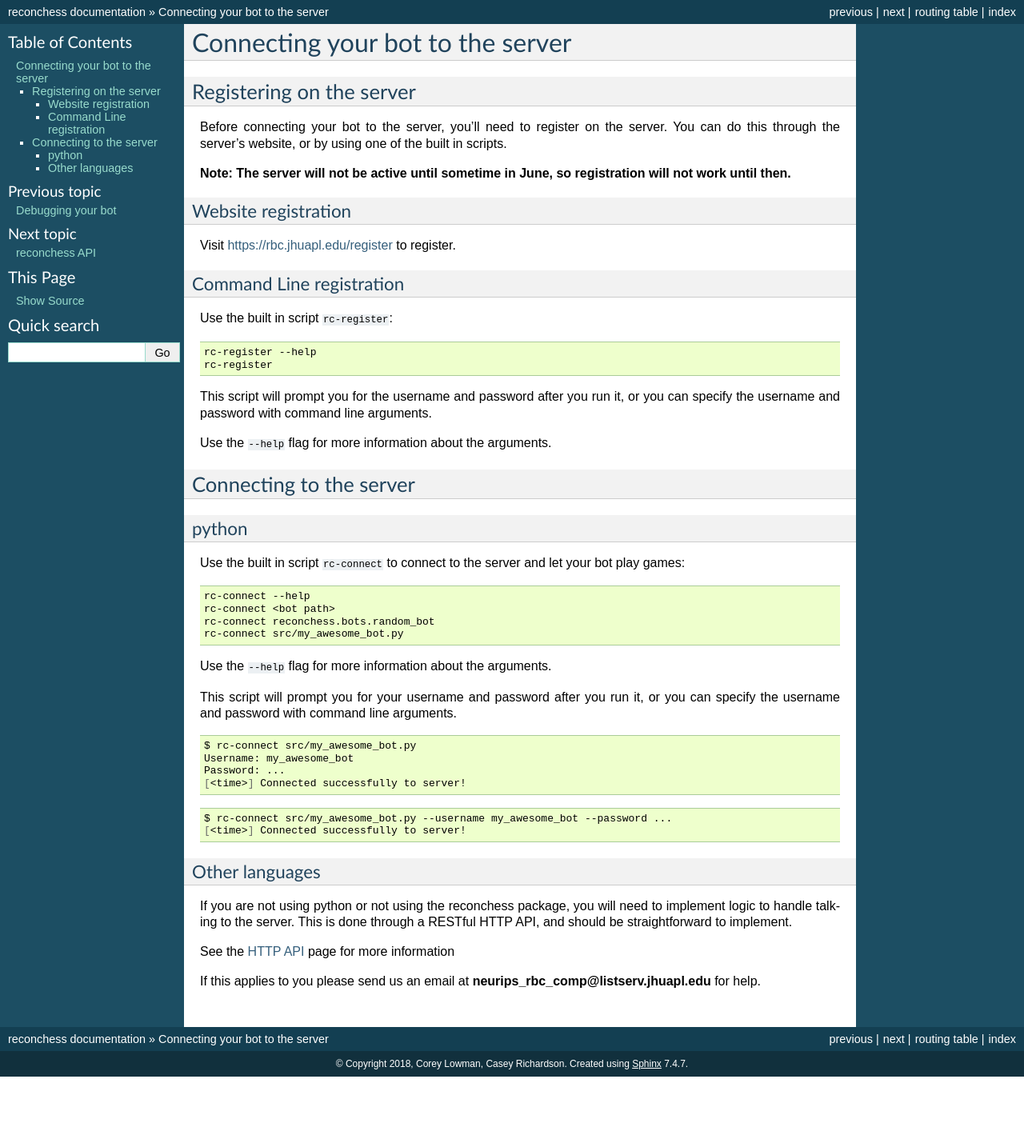
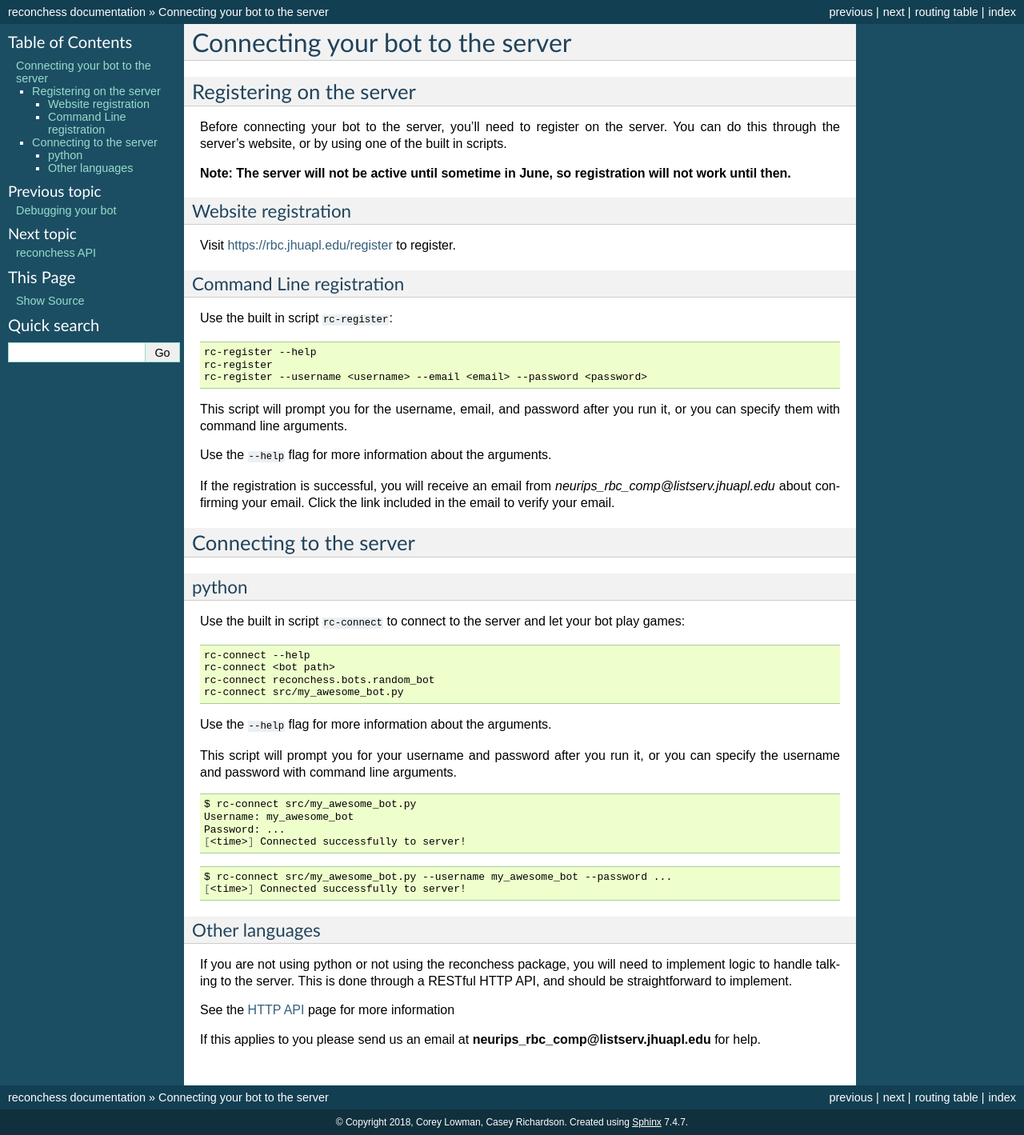
Before and after one commit to reconnaissanceblindchess/reconchess, a Sphinx documentation site: the page built from docs/source/bot_connecting.rst, in a window 1280 px wide. Shown: the whole page at 80% size. Built offline with Sphinx 7.4.7, drawn with Linux system fonts in a browser that asks for light colours; before the commit the page ends 1346 px from its top, so only the background shows below that.

Commit message:
Updating docs for register

```diff
--- a/docs/source/bot_connecting.rst
+++ b/docs/source/bot_connecting.rst
@@ -23,11 +23,15 @@ Use the built in script :code:`rc-register`:
 
     rc-register --help
     rc-register
+    rc-register --username <username> --email <email> --password <password>
 
-This script will prompt you for the username and password after you run it, or you can specify the username and password
+This script will prompt you for the username, email, and password after you run it, or you can specify them
 with command line arguments.
 
 Use the :code:`--help` flag for more information about the arguments.
+
+If the registration is successful, you will receive an email from `neurips_rbc_comp@listserv.jhuapl.edu` about
+confirming your email. Click the link included in the email to verify your email.
 
 Connecting to the server
 ------------------------
```
